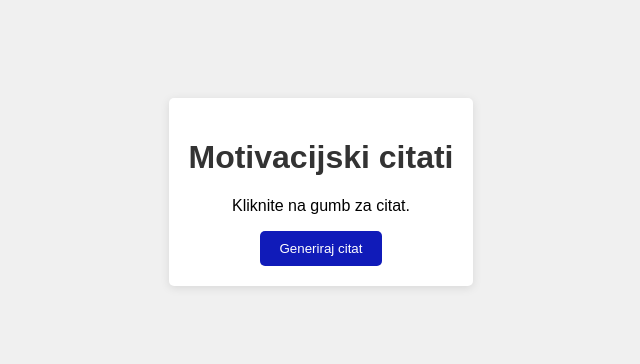
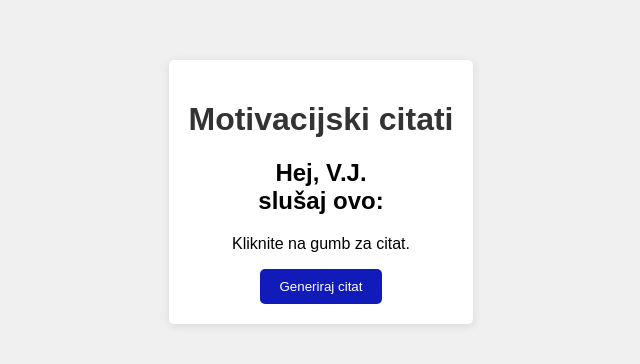
Before and after one commit to vekij45/motivation, a website built with webpack: page index.html in a window 1280 px wide. Shown: the part 208-572 px from the top of the page, without its empty margins (319-959 px from the left). Built offline with nearby package versions, Linux system fonts and the light colour scheme.

Commit message:
Small change in index.html

```diff
--- a/index.html
+++ b/index.html
@@ -9,6 +9,7 @@
 <body>
     <main class="container">
         <h1>Motivacijski citati</h1>
+        <h2> Hej, V.J. <br>slušaj ovo:</h2>
         <p id="quote">Kliknite na gumb za citat.</p>
         <button id="generate">Generiraj citat</button>
     </main>
```
